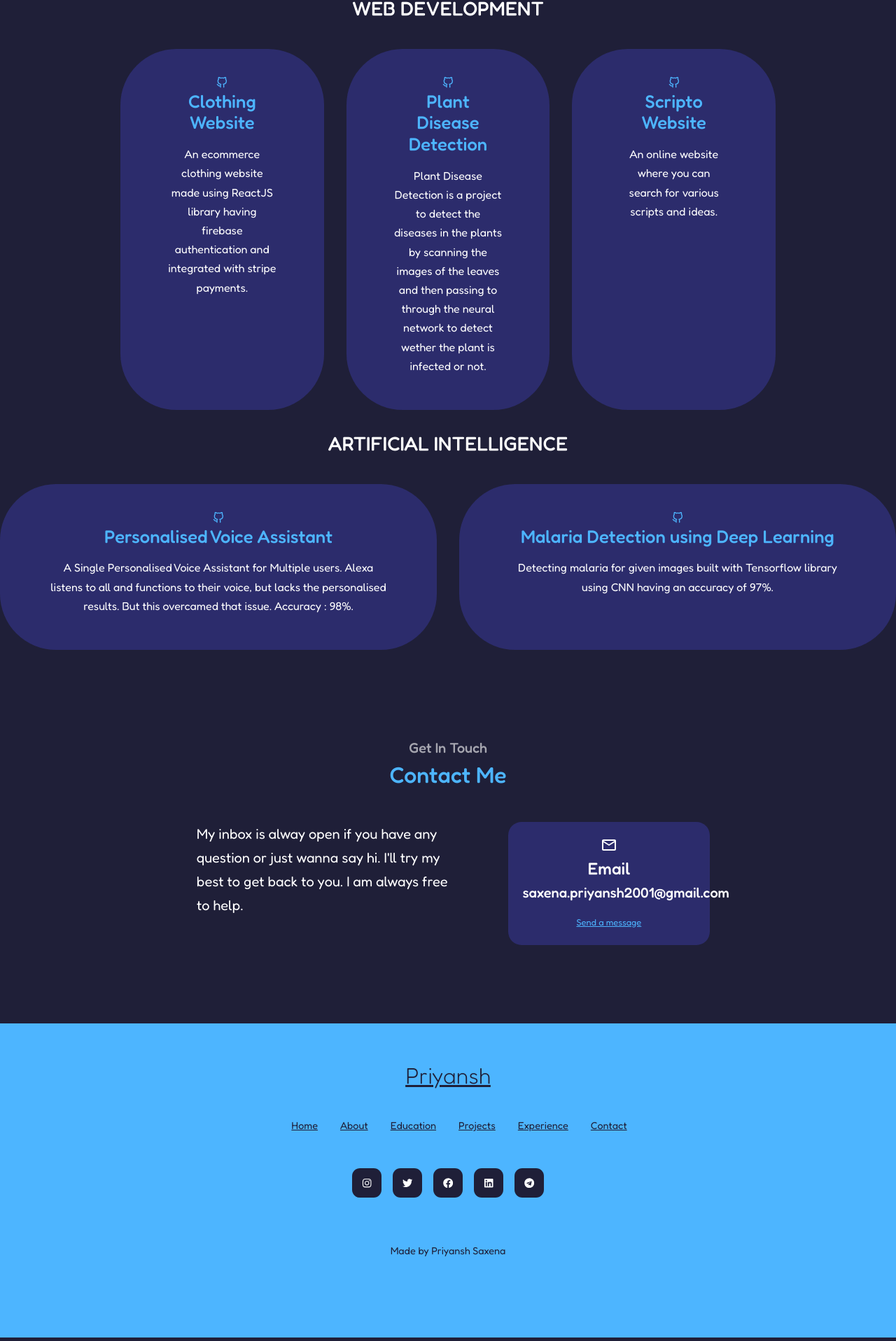
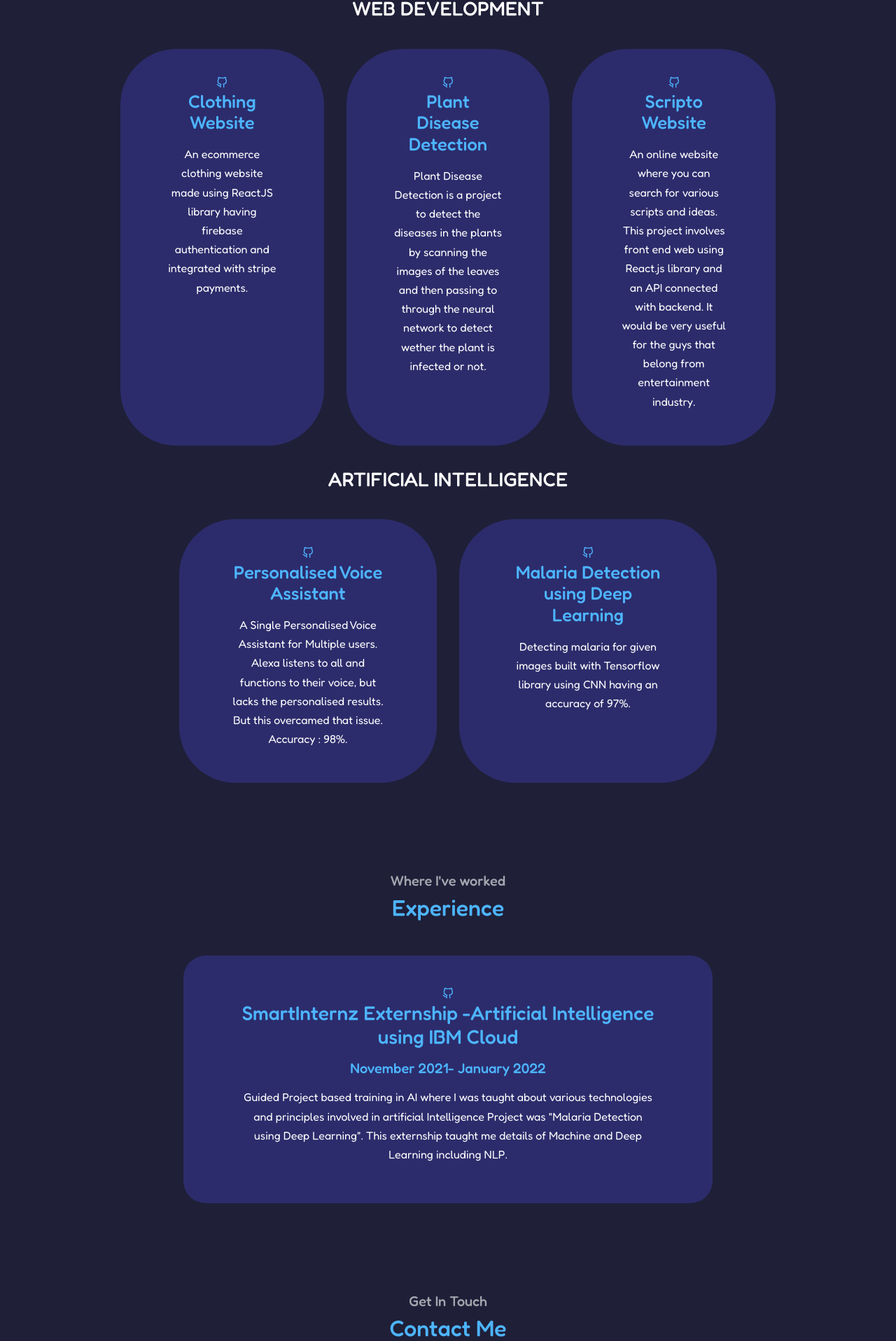
Before and after one commit to PriyaanshSaxena/PriyaanshSaxena.github.io, a React (Create React App) app: page / in a window 1280 px wide. Shown: the part 2373-4290 px from the top of the page at 70% size. Built offline with nearby package versions, Linux system fonts and the light colour scheme.

Commit message:
css updated

```diff
--- a/src/App.jsx
+++ b/src/App.jsx
@@ -17,7 +17,7 @@ const app = () => {
         <About/>
         <Education/>
         <Projects/>
-        {/*<Experience/>*/}
+        <Experience/>
         <Contact/>
         <Footer/>
       </>
--- a/src/components/education/Education.jsx
+++ b/src/components/education/Education.jsx
@@ -52,7 +52,7 @@ const Education = () => {
           </div>
           <h4>Vellore Institue of Technology, Bhopal</h4>
           <h5>BTech in Computer Science and Enginnering </h5>
-          <h5> CGPA : 8.6</h5>
+          <h5> CGPA : 8.61</h5>
           <h6>July 2019 - May 2023</h6>
 
 
--- a/src/components/experience/Experience.jsx
+++ b/src/components/experience/Experience.jsx
@@ -1,5 +1,6 @@
 import React from 'react'
 import './experience.css'
+import { FiGithub } from 'react-icons/fi'
 
 const Experience = () => {
   return (
@@ -8,25 +9,17 @@ const Experience = () => {
       <h2>Experience</h2>
       <div className='container experience__container'>
         <div className='experience_frontend'>
-        <h3>Web Developer Intern @ <a href='https://iRekommend.com'>iRekommend.com </a></h3>
-        <h5>January 2022 - present</h5>
+        <a href='https://github.com/PriyaanshSaxena/Malaria-detection-using-Deep-Learning'><FiGithub /></a>
+        <h3>SmartInternz Externship -Artificial Intelligence using IBM Cloud </h3>
+        <h5>November 2021- January 2022</h5>
         <div className='experience__content'>
           <p>
-          Redesigned the Candidate Portal in React js and integrated multiple API'S with the back-end server.
-          Changed the UI/UX of Candidate Portal with the help of Material UI framework.
+           Guided Project based training in AI where I was taught about various technologies and principles involved in artificial Intelligence
+           Project was "Malaria Detection using Deep Learning". This externship taught me details of Machine and Deep Learning including NLP.
           </p>
         </div>
         </div>
-        <div className='experience_frontend'>
-        <h3>Computer Vision Intern @ <a href='https://internship.thesparksfoundation.info/'>The Sparks Foundation </a></h3>
-        <h5>October - November 2021</h5>
-        <div className='experience__content'>
-          <p>
-            Worked on task related to Object Detection built with PyTorch
-            using convolutional neural network having an accuray of 97% on taken Kaggle Dataset.
-          </p>
-        </div>
-        </div>
+
       </div>
     </section>
   )
--- a/src/components/experience/experience.css
+++ b/src/components/experience/experience.css
@@ -1,7 +1,10 @@
 .experience__container {
     display: grid;
-    grid-template-columns: 1fr 1fr;
+    grid-template-columns: 1fr ;
     gap: 2rem;
+    padding-left: 8%;
+    padding-right: 8%;
+    text-align: center;
 }
 
 .experience__container > div {
@@ -20,6 +23,7 @@
 
 .experience__container > div h3 {
     margin-bottom: 1rem;
+    padding: 0;
     color: var(--color-primary);
 }
 
@@ -33,6 +37,7 @@
 @media screen and (max-width: 1024px) {
     .experience__container {
         grid-template-columns: 1fr;
+        padding: 0;
     }
 
     .experience__container > div {
@@ -51,6 +56,8 @@
 @media screen and (max-width: 600px) {
     .experience__container {
         gap: 1rem;
+        padding: 0;
+
     }
 
     .experience__container > div {
--- a/src/components/footer/footer.css
+++ b/src/components/footer/footer.css
@@ -15,6 +15,7 @@ footer a {
     font-weight: 300;
     margin-bottom: 2rem;
     display: inline-block;
+    text-align: center;
 }
 
 .permalinks {
@@ -22,7 +23,8 @@ footer a {
     flex-wrap: wrap;
     justify-content: center;
     gap: 2rem;
-    margin: 0 auto 3rem;
+    margin: 0 auto 3rem auto;
+
 }
 
 .footer__socials {
--- a/src/components/projects/Projects.jsx
+++ b/src/components/projects/Projects.jsx
@@ -31,7 +31,8 @@ const Projects = () => {
           <a href='https://github.com/PriyaanshSaxena/Scripto-react-project'><FiGithub /></a>
           <h2>Scripto Website</h2>
           <p>
-            An online website where you can search for various scripts and ideas.
+            An online website where you can search for various scripts and ideas. This project involves front end web using React.js library
+             and an API connected with backend. It would be very useful for the guys that belong from entertainment industry.
           </p>
         </div>
       </div>
--- a/src/components/projects/projects.css
+++ b/src/components/projects/projects.css
@@ -31,6 +31,8 @@ h3{
     display: grid;
     grid-template-columns:  1fr 1fr   ;
     gap: 2rem;
+    padding-left: 20%;
+    padding-right: 20%;
 
 }
 
@@ -77,6 +79,7 @@ h3{
 @media screen and (max-width: 1024px) {
     .project__container1 {
         grid-template-columns: 1fr;
+        padding: 0;
     }
 
     .project__container1 > div {
@@ -95,6 +98,7 @@ h3{
 @media screen and (max-width: 600px) {
     .project__container1 {
         gap: 1rem;
+        padding: 0;
     }
 
     .project__container1 > div {
@@ -109,6 +113,7 @@ h3{
 @media screen and (max-width: 1024px) {
     .project__container2 {
         grid-template-columns: 1fr;
+
     }
 
     .project__container2 > div {
@@ -127,6 +132,7 @@ h3{
 @media screen and (max-width: 600px) {
     .project__container2 {
         gap: 1rem;
+        padding: 5%;
     }
 
     .project__container2 > div {
```
